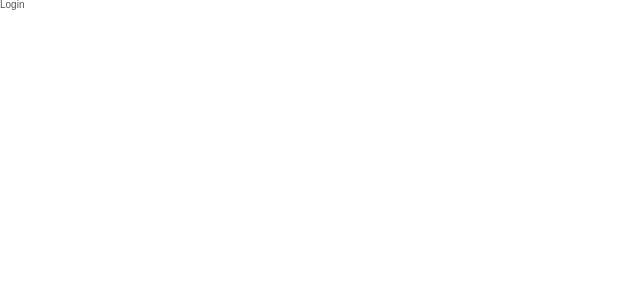
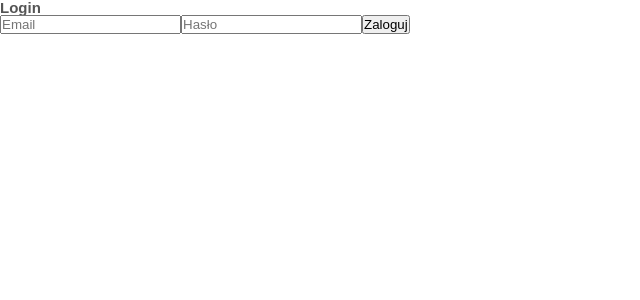
Before and after one commit to PacekMikolaj/NewsWeb, a React app: page /news in a window 1280 px wide. Shown: the top 300 px of the page, without its empty margins (0-640 px from the left). Built offline with nearby package versions, Linux system fonts and the light colour scheme.

Commit message:
added basic authentication

```diff
--- a/firebase.ts
+++ b/firebase.ts
@@ -3,6 +3,8 @@ import { initializeApp } from "firebase/app";
 import { getFirestore } from "firebase/firestore";
 import { getDatabase } from "firebase/database";
 import { getStorage } from "firebase/storage";
+import { getAuth } from "firebase/auth";
+
 // TODO: Add SDKs for Firebase products that you want to use
 // https://firebase.google.com/docs/web/setup#available-libraries
 
@@ -24,3 +26,4 @@ const app = initializeApp(firebaseConfig);
 export const firestoreDatabase = getFirestore(app);
 export const realtimeDatabase = getDatabase(app);
 export const firebaseStorage = getStorage(app);
+export const firebaseAuth = getAuth(app);
--- a/src/components/Header/Header.tsx
+++ b/src/components/Header/Header.tsx
@@ -1,13 +1,24 @@
 import './Header.less';
+import { useNavigate } from 'react-router-dom';
+import { firebaseAuth } from '../../../firebase';
 
 const Header = () => {
+  const navigate = useNavigate();
+  const handleLoginClick = () => {
+    const isAuthenticated = firebaseAuth.currentUser !== null;
+    if(isAuthenticated){
+      alert('Jesteś już zalogowany!')
+    } else {
+      navigate('/login');
+    }
+  }
   return (
     <header className="header">
       <div className="header__logo-container">
         <img src="path-to-logo.png" alt="Logo" />
       </div>
       <div className="header__login-button-container">
-        <button>Login</button>
+        <button onClick={handleLoginClick}>Login</button>
       </div>
     </header>
   );
--- a/src/components/News/News.tsx
+++ b/src/components/News/News.tsx
@@ -17,11 +17,22 @@ const News: React.FC<NewsProps> = ({ data }) => {
 
 
   },[])
+
   console.log(data);
-  return <div>News
-    <img width="200px" src={url} alt={url}/>
-
-  </div>;
+  return (
+    <article className="article-preview">
+            <img className="article-preview__image" width="100px" src={url} alt={url} />
+            <div className="article-preview__content">
+              <h3 className="article-preview__title">Article Title</h3>
+              <p className="article-preview__summary">
+                Summary of the article...
+              </p>
+              <a className="article-preview__read-more" href="#">
+                Read More
+              </a>
+            </div>
+          </article>
+  )
 };
 
 export default News;
--- a/src/pages/Home/Home.tsx
+++ b/src/pages/Home/Home.tsx
@@ -1,14 +1,12 @@
 import { getNews } from "../../../API/news";
 import React, { useEffect, useState } from "react";
-import { useCollection } from "react-firebase-hooks/firestore";
-import { firestoreDatabase } from "../../../firebase";
 import News from "../../components/News/News";
 import Header from "../../components/Header/Header";
+import { firebaseAuth } from "../../../firebase";
 
 const Home = () => {
-  //@ts-ignore
-  // firestoreDatabase.collection("news")
   const [newsList, setNewsList] = useState<any>([]);
+  const isAuthenticated = firebaseAuth.currentUser !== null;
 
   useEffect(() => {
     getNews().then((news: any) => {
@@ -25,6 +23,7 @@ const Home = () => {
 
   return (
     <div className="homepage">
+      {isAuthenticated ? 'ZALOGOWANY' : 'NIE ZALOGOWANY'}
       <Header/>
       <main className="homepage__main">
         <section className="homepage__featured">
@@ -32,18 +31,7 @@ const Home = () => {
         </section>
         <section className="homepage__articles">
           {/* You could map over an array of article data here */}
-          <article className="article-preview">
-            <img className="article-preview__image" src="#" alt="Thumbnail" />
-            <div className="article-preview__content">
-              <h3 className="article-preview__title">Article Title</h3>
-              <p className="article-preview__summary">
-                Summary of the article...
-              </p>
-              <a className="article-preview__read-more" href="#">
-                Read More
-              </a>
-            </div>
-          </article>
+          {newsList.map((news: any) => <News data={news} />)}
           {/* Repeat the article-preview block for each article */}
         </section>
       </main>
--- a/src/pages/Login.tsx
+++ b/src/pages/Login.tsx
@@ -1,9 +1,57 @@
+import {
+  getAuth,
+  createUserWithEmailAndPassword,
+  signInWithEmailAndPassword,
+} from "firebase/auth";
+import { useState } from "react";
+import { useNavigate } from "react-router-dom";
+
 const Login = () => {
+  const navigate = useNavigate();
+  const [email, setEmail] = useState<string>("");
+  const [password, setPassword] = useState<string>("");
+
+  const auth = getAuth();
+
+  // createUserWithEmailAndPassword(auth, email, password)
+  //   .then((userCredential) => {
+
+  //     const user = userCredential.user;
+  //   })
+  //   .catch((error) => {
+  //     const errorCode = error.code;
+  //     const errorMessage = error.message;
+  //   });
+
+  const handleLogin = async () => {
+    signInWithEmailAndPassword(auth, email, password)
+      .then((userCredential) => {
+        navigate("/home");
+        const user = userCredential.user;
+      })
+      .catch((error) => {
+        console.log(error);
+      });
+  };
+
   return (
     <div>
-      Login
+      <h2>Login</h2>
+      <input
+        type="email"
+        placeholder="Email"
+        value={email}
+        onChange={(e) => setEmail(e.target.value)}
+      />
+      <input
+        type="password"
+        placeholder="Hasło"
+        value={password}
+        onChange={(e) => setPassword(e.target.value)}
+      />
+      <button onClick={handleLogin}>Zaloguj</button>
     </div>
-  )
-}
+  );
+};
 
-export default Login
+export default Login;
```
